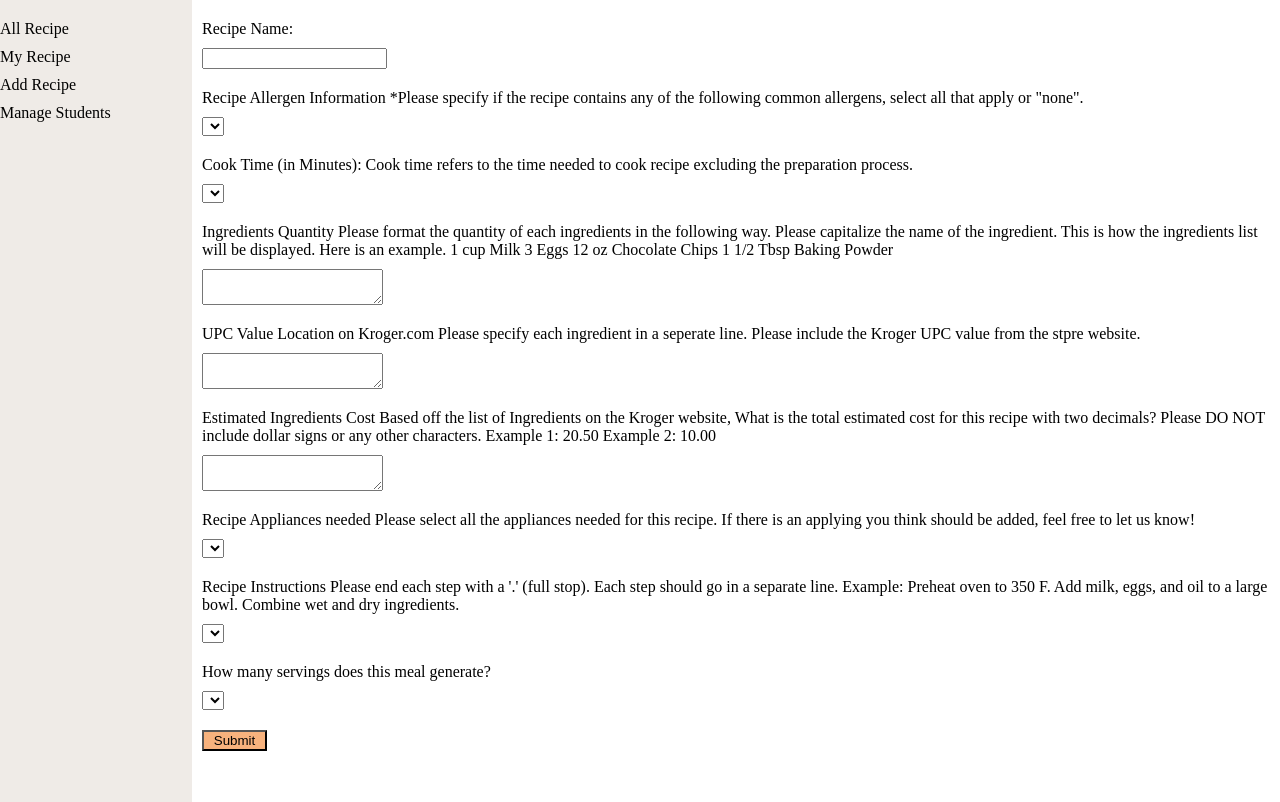
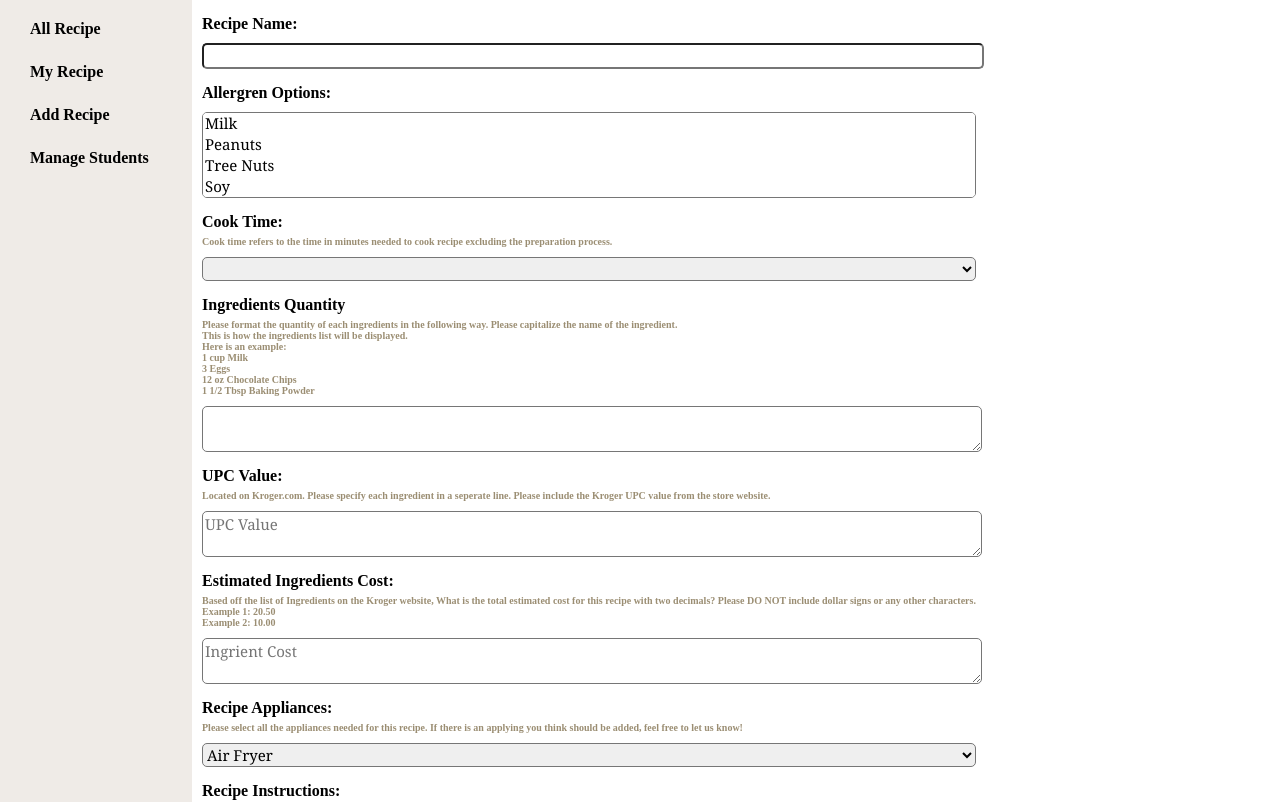
Before and after one commit to panderson-tcu/EasyBites_FrontEnd_Portal, a React (Create React App) app: page /RecipeForm in a window 1280 px wide. Shown: the top 802 px of the page. Built offline with nearby package versions, Linux system fonts and the light colour scheme.

Commit message:
first commit

```diff
--- a/src/RecipeForm.css
+++ b/src/RecipeForm.css
@@ -6,7 +6,13 @@ form {
 }
 
 label {
-    margin-top: 10px;
+    margin-top: 5px;
+    font-weight: bold;
+}
+
+.sub-label {
+    font-size: 10px;
+    color: #9B8E73;
 }
 
 select, textarea, input {
@@ -14,9 +20,16 @@ select, textarea, input {
     flex-direction: column;
     margin-top: 10px;
     margin-bottom: 10px;
+    display: block;
+    width: 100%;
+    border-radius: 5px;
+    font-size: 15px;
+    margin-right: 10px;
+    font-family: Georgia, 'Times New Roman', Times, serif;
 }
 
 .submit {
+    margin-top: 40px;
     margin-bottom: 20px;
     max-width: 65px;
     background-color: #F7B27D;
--- a/src/RecipeForm.js
+++ b/src/RecipeForm.js
@@ -2,7 +2,9 @@ import React from 'react';
 import './RecipeForm.css';
 import NavBar from './components/NavBar';
 
+
 const RecipeForm = () => {
+
     return (
         <div className='RecipeForm-Container'>
             <NavBar />
@@ -12,67 +14,93 @@ const RecipeForm = () => {
                     Recipe Name:
                     <input type="text"></input>
                 </label>
+                <label htmlFor="multipleSelect">Allergren Options:</label>
+                <select multiple={true} value={['B', 'C']}>
+                    <option value="option1">Milk</option>
+                    <option value="option2">Peanuts</option>
+                    <option value="option3">Tree Nuts</option>
+                    <option value="option4">Soy</option>
+                    <option value="option5">Eggs</option>
+                    <option value="option6">Wheat</option>
+                    <option value="option7">Shellfish</option>
+                    <option value="option8">Fish</option>
+                    <option value="option9">None</option>
+                </select>
                 <label>
-                    Recipe Allergen Information *Please specify if the recipe contains any of the following common allergens, select all that apply or "none".
+                    Cook Time:</label> <label className='sub-label'> Cook time refers to the time in minutes needed to cook recipe excluding the preparation process.
                     <select>
-
+                    <option value="option"></option>
+                    <option value="5">5</option>
+                    <option value="10">10</option>
+                    <option value="15">15</option>
+                    <option value="20">20</option>
+                    <option value="25">25</option>
+                    <option value="30">30</option>
+                    <option value="35">35</option>
+                    <option value="40">40</option>
+                    <option value="45">45</option>
+                    <option value="50">50</option>
+                    <option value="55">55</option>
+                    <option value="60">60</option>
                     </select>
                 </label>
                 <label>
-                    Cook Time (in Minutes): Cook time refers to the time needed to cook recipe excluding the preparation process.
-                    <select>
-
+                    Ingredients Quantity</label><label className='sub-label'>
+                    Please format the quantity of each ingredients in the following way. Please capitalize the name of the ingredient. <br/>
+                    This is how the ingredients list will be displayed. <br/>
+                    Here is an example: <br/>
+                        1 cup Milk <br/>
+                        3 Eggs<br/>
+                        12 oz Chocolate Chips<br/>
+                        1 1/2 Tbsp Baking Powder<br/>
+                        <textarea name="ingredientQuantity"></textarea>
+                </label>
+                <label>UPC Value:</label><label className='sub-label'>Located on Kroger.com. Please specify each ingredient in a seperate line. Please include the Kroger UPC value from the store website.
+                    <textarea name="upcValue" placeholder='UPC Value'></textarea>
+                </label>
+                <label>Estimated Ingredients Cost:</label><label className='sub-label'>
+                    Based off the list of Ingredients on the Kroger website, What is the total estimated cost for this recipe with two decimals? Please DO NOT include dollar signs or any other characters.<br/>
+                        Example 1: 20.50<br/>
+                        Example 2: 10.00
+                    <textarea name="ingredientCost" placeholder='Ingrient Cost'></textarea>
+                </label>
+                <label>
+                    Recipe Appliances:</label><label className='sub-label'>Please select all the appliances needed for this recipe. If there is an applying you think should be added, feel free to let us know!
+                    <select name="selectedFruit">
+                        <option value="airfryer">Air Fryer</option>
+                        <option value="crockpot">Crockpot</option>
+                        <option value="stove">Stove</option>
+                        <option value="oven">Oven</option>
+                        <option value="microwave">Microwave</option>
+                        <option value="blender">Blender</option>
+                        <option value="stove">Stove</option>
+                        <option value="instantpot">Instant pot</option>
                     </select>
                 </label>
                 <label>
-                    Ingredients Quantity
-                    Please format the quantity of each ingredients in the following way. Please capitalize the name of the ingredient. This is how the ingredients list will be displayed. Here is an example.
-                        1 cup Milk
-                        3 Eggs
-                        12 oz Chocolate Chips
-                        1 1/2 Tbsp Baking Powder
-                        <textarea name="ingredientQuantity"></textarea>
+                    Recipe Instructions: </label><label className='sub-label'>
+                    Please end each step with a '.' (full stop). Each step should go in a separate line.<br/>
+                        Example: <br/>
+                        Preheat oven to 350 F.<br/>
+                        Add milk, eggs, and oil to a large bowl.<br/>
+                        Combine wet and dry ingredients.
+                    <textarea name="recipeinstructions" placeholder='Recipe Instructions'></textarea>
                 </label>
                 <label>
-                    UPC Value Location on Kroger.com
-                    Please specify each ingredient in a seperate line. Please include the Kroger UPC value from the stpre website.
-                    <textarea name="upcValue"></textarea>
-                </label>
-                <label>
-                    Estimated Ingredients Cost
-                    Based off the list of Ingredients on the Kroger website, What is the total estimated cost for this recipe with two decimals? Please DO NOT include dollar signs or any other characters.
-                        Example 1: 20.50
-                        Example 2: 10.00
-                    <textarea name="ingredientCost"></textarea>
-                </label>
-                <label>
-                    Recipe Appliances needed
-                    Please select all the appliances needed for this recipe. If there is an applying you think should be added, feel free to let us know!
+                    Serving Size:
                     <select>
-
-                    </select>
-                </label>
-                <label>
-                    Recipe Instructions
-                    Please end each step with a '.' (full stop). Each step should go in a separate line.
-                        Example:
-                        Preheat oven to 350 F.
-                        Add milk, eggs, and oil to a large bowl.
-                        Combine wet and dry ingredients.
-                    <select>
-
-                    </select>
-                </label>
-                <label>
-                    How many servings does this meal generate?
-                    <select>
-
+                    <option value="serv"></option>
+                    <option value="serv1">1</option>
+                    <option value="serv2">2</option>
+                    <option value="serv3">3</option>
+                    <option value="serv4">4</option>
+                    <option value="serv5">5</option>
+                    <option value="serv6">6</option>
                     </select>
                 </label>
                 <input className='submit' type="submit" value="Submit" />
             </form>
             </div>
-
         </div>
 
     )
--- a/src/components/NavBar.css
+++ b/src/components/NavBar.css
@@ -19,20 +19,26 @@ body{
 
   ul {
     list-style-type: none;
-    margin: 0;
+    margin-top: 0;
     padding: 0;
+    margin-left: 30px;
   }
 
   li {
     justify-content: right;
-    margin-bottom: 10px;
+    margin-bottom: 25px;
   }
 
   a {
     color: black;
+    font-size: 16px;
+    font-family: Oswald;
+    font-weight: 700;
+    word-wrap: break-word;
     text-decoration: none;
   }
 
 a:hover {
-    background-color: #9B8E73;
+  color: #9B8E73;
+  text-decoration: underline;
 }
--- a/src/components/NavBar.js
+++ b/src/components/NavBar.js
@@ -6,10 +6,10 @@ function NavBar() {
   return (
         <div className='Container'>
           <ul>
-            <li><a href="/">All Recipe</a></li>
-            <li><a href="/">My Recipe</a></li>
+            <li><a href="/AllRecipes">All Recipe</a></li>
+            <li><a href="/MyRecipes">My Recipe</a></li>
             <li><a href="/RecipeForm">Add Recipe</a></li>
-            <li><a href="/">Manage Students</a></li>
+            <li><a href="/ManageStudents">Manage Students</a></li>
           </ul>
         </div>
   )
```
Also changed, not shown: src/AllRecipes.js (added, +16 -0 lines), src/ManageStudents.js (added, +15 -0 lines), src/MyRecipes.js (added, +15 -0 lines), src/AllRecipes.css (added), src/ManageStudents.css (added), src/MyRecipes.css (added).
